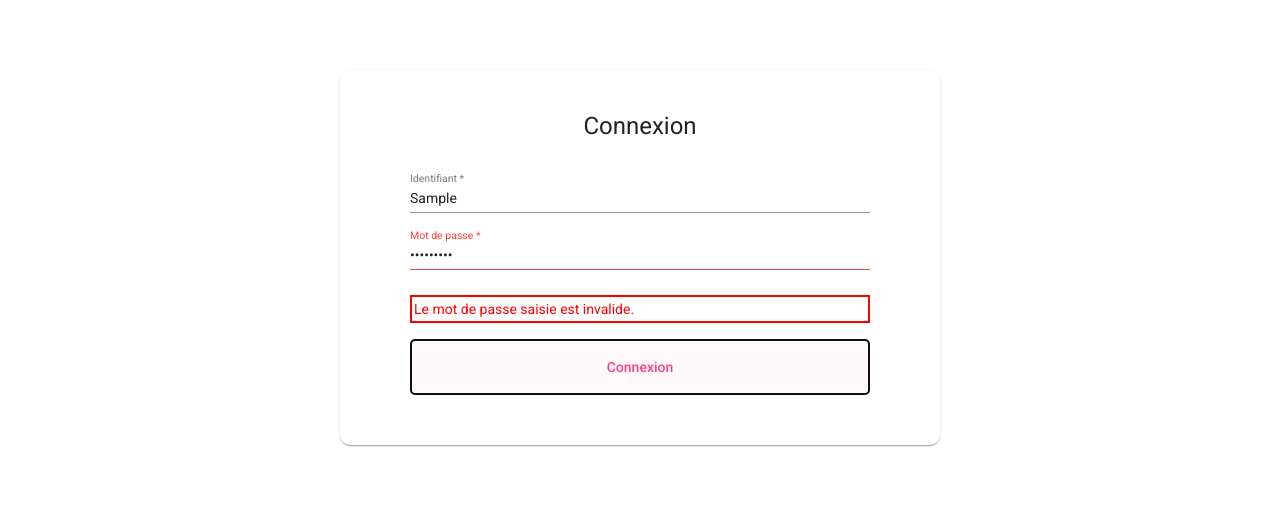
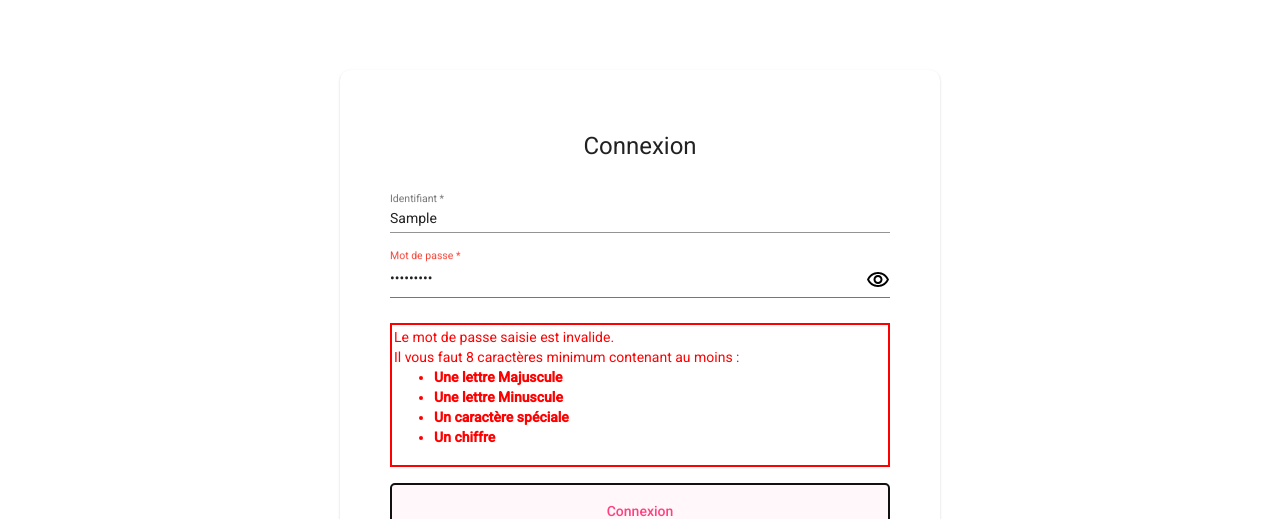
Before and after one commit to awotawa/AtypikHouse, an Angular app in the folder Frontend/: page /login in a window 1280 px wide. Both pictures are taken after typing "Sample", "Sample123" into the empty fields and a click on the button "Connexion". Shown: the part 169-688 px from the top of the page. Built offline with nearby package versions, Linux system fonts and the light colour scheme.

Commit message:
Modif regex psw, msg error + ajout wisibility password

```diff
--- a/Frontend/src/app/pages/login/login.component.html
+++ b/Frontend/src/app/pages/login/login.component.html
@@ -4,35 +4,60 @@
 
 <div class="login-wrapper" fxLayout="row" fxLayoutAlign="center center">
     <mat-card class="box">
+
         <mat-card-header>
-        <mat-card-title><h1>Connexion</h1></mat-card-title>
+            <mat-card-title>
+                <h1>Connexion</h1>
+            </mat-card-title>
         </mat-card-header>
+
         <form class="example-form" #loginForm="ngForm">
+
             <mat-card-content>
+
                 <mat-form-field class="example-full-width">
-                <input matInput placeholder="Identifiant" name="identifiant" [(ngModel)]="identifiant" #identifiantInput="ngModel"
-                pattern="^[a-zA-Z0-9_.]*"
-                required>
+                    <input matInput placeholder="Identifiant" name="identifiant" [(ngModel)]="identifiant"
+                        #identifiantInput="ngModel" pattern="^[a-zA-Z0-9_.\-]*" required>
                 </mat-form-field>
+
                 <div class="error" *ngIf="identifiantInput.invalid && identifiantInput.value">
                     L'identifiant saisie est invalide.
                 </div>
+
                 <div class="error" *ngIf="identifiantInput.touched && !identifiantInput.value">
                     Ce champs est requis.
                 </div>
+
                 <mat-form-field class="example-full-width">
-                <input matInput placeholder="Mot de passe" type="password" name="password" [(ngModel)]="password" #passwordInput="ngModel"
-                pattern="^(?=.[a-z])(?=.[A-Z])(?=.[0-9])(?=.[!@#$%^&*])(?=.{8,})"
-                required>
+                    <div class="passwordVisibility">
+                        <input matInput placeholder="Mot de passe" type="password" name="password"
+                            [(ngModel)]="password" #passwordInput="ngModel"
+                            pattern="^(?=.*[A-Z])(?=.*[\-._~!@#$&*])(?=.*[0-9])(?=.*[a-z]).{8,}$" required>
+                        <span (click)="visibilityPassword()">
+                            <img class="imgVisibility" src="../../assets/icons/passwordVisibility/visibility.svg" alt="">
+                        </span>
+                    </div>
                 </mat-form-field>
+
                 <div class="error" *ngIf="passwordInput.invalid && passwordInput.value">
-                Le mot de passe saisie est invalide.
+                    Le mot de passe saisie est invalide. <br>
+                    Il vous faut 8 caractères minimum contenant au moins :
+                    <ul>
+                        <li> <b> Une lettre Majuscule</b></li>
+                        <li> <b> Une lettre Minuscule</b></li>
+                        <li> <b> Un caractère spéciale </b></li>
+                        <li> <b> Un chiffre</b></li>
+                    </ul>
                 </div>
+
                 <div class="error" *ngIf="passwordInput.touched && !passwordInput.value">
                     Ce champs est requis.
                 </div>
+
             </mat-card-content>
+
             <button mat-stroked-button color="accent" class="btn-block">Connexion</button>
+
         </form>
     </mat-card>
 </div>
--- a/Frontend/src/app/pages/login/login.component.scss
+++ b/Frontend/src/app/pages/login/login.component.scss
@@ -1,12 +1,11 @@
-.login-wrapper {
+div.login-wrapper {
 	height: 100%;
-  }
 
-  .positronx {
-    text-decoration: none;
-    color: #ffffff;
-  }
-  .box {
+	// .positronx {
+	//   text-decoration: none;
+	//   color: #00ff4c;
+	// }
+	mat-card.box {
 		position: relative;
 		top: 0;
 		opacity: 1;
@@ -19,15 +18,54 @@
 		-ms-transform: scale(1);
 		z-index: 5;
 		max-width: 600px;
+
+		mat-card-header {
+			text-align: center;
+			width: 100%;
+			display: block;
+			font-weight: 700;
+			padding-bottom: 1rem;
+
+			mat-card-title {
+				font-size: 30px;
+				margin: 0;
 			}
+		}
+
+		form.example-form {
+			min-width: 100%;
+			max-width: 300px;
+			width: 100%;
+
+			mat-form-field.example-full-width,
+			button.btn-block {
+				width: 100%;
+			}
+
+			div.error {
+				border: 2px solid;
+				padding: 2px;
+				color: red;
+				margin-top: 0.5rem;
+				margin-bottom: 1rem;
+			}
+
+			div.passwordVisibility {
+				display: flex;
+				cursor: pointer;
+			}
+		}
+	}
+
 	.box.back {
-    transform: scale(.95);
-    -webkit-transform: scale(.95);
-    -ms-transform: scale(.95);
+		transform: scale(0.95);
+		-webkit-transform: scale(0.95);
+		-ms-transform: scale(0.95);
 		top: -20px;
-    opacity: .8;
+		opacity: 0.8;
 		z-index: -1;
 	}
+
 	.box:before {
 		content: "";
 		width: 100%;
@@ -35,53 +73,28 @@
 		border-radius: 10px;
 		/*position: absolute;*/
 		top: -10px;
-    background: rgba(255, 255, 255, .6);
+		background: rgba(255, 255, 255, 0.6);
 		left: 0;
-    transform: scale(.95);
-    -webkit-transform: scale(.95);
-    -ms-transform: scale(.95);
+		transform: scale(0.95);
+		-webkit-transform: scale(0.95);
+		-ms-transform: scale(0.95);
 		z-index: -1;
 	}
-  .login-wrapper .example-form {
-    min-width: 100%;
-    max-width: 300px;
-    width: 100%;
 }
-  .login-wrapper .example-full-width,
-  .login-wrapper .btn-block {
-    width: 100%;
-  }
-  .login-wrapper mat-card-header {
-    text-align: center;
-    width: 100%;
-    display: block;
-    font-weight: 700;
-    padding-bottom: 1rem;
-  }
-  .login-wrapper mat-card-header mat-card-title {
-    font-size: 30px;
-    margin: 0;
-  }
-  .login-wrapper .mat-card {
+
+div.login-wrapper .mat-card {
 	padding: 40px 70px 50px;
 	margin: auto;
 	margin-top: 5rem;
 	margin-bottom: 5rem;
 }
-  .login-wrapper .mat-stroked-button {
+
+div.login-wrapper .mat-stroked-button {
 	border: 1px solid currentColor;
 	line-height: 54px;
-    background: #FFF7FA;
+	background: #fff7fa;
 }
-  .login-wrapper .mat-form-field-appearance-legacy .mat-form-field-infix {
+
+div.login-wrapper .mat-form-field-appearance-legacy .mat-form-field-infix {
 	padding: 0.8375em 0;
 }
-
-/* Message erreur */
-div.error{
-    border: 2px solid;
-    padding: 2px;
-    color: red;
-    margin-top: 0.5rem;
-    margin-bottom: 1rem;
-}
--- a/Frontend/src/app/pages/login/login.component.ts
+++ b/Frontend/src/app/pages/login/login.component.ts
@@ -1,4 +1,4 @@
-import { Component, OnInit } from '@angular/core';
+import { Component, OnInit, ElementRef } from '@angular/core';
 
 import { FormBuilder, FormControl, Validators } from '@angular/forms';
 
@@ -11,10 +11,36 @@ export class LoginComponent implements OnInit {
 
   identifiant!: string;
   password!: string;
+  public inputPassword = this.el.nativeElement;
+  public imgPassword = this.el.nativeElement;
 
-  constructor(private fb: FormBuilder) { }
+  private _shown = false;
+
+  constructor(private fb: FormBuilder, private el: ElementRef) {
+
+  }
 
   ngOnInit(): void {
   }
 
+
+  visibilityPassword() {
+
+    const myInputPassword = this.inputPassword.querySelector("input[name='password']");
+    const myImgPassword = this.imgPassword.querySelector("img.imgVisibility");
+    this._shown = !this._shown;
+
+    if (this._shown) {
+
+      myInputPassword.setAttribute('type', 'test');
+      myImgPassword.src = "../../assets/icons/passwordVisibility/visibility_off.svg";
+
+    } else {
+
+      myInputPassword.setAttribute('type', 'password');
+      myImgPassword.src = "../../assets/icons/passwordVisibility/visibility.svg";
+    }
+
+
+  }
 }
```
Also changed, not shown: Frontend/src/assets/icons/passwordVisibility/visibility.svg (added), Frontend/src/assets/icons/passwordVisibility/visibility_off.svg (added). Lines whose indentation alone changed are shown as unchanged.
